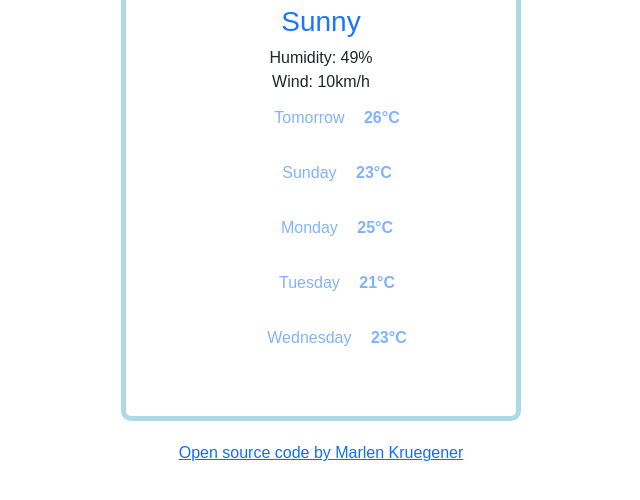
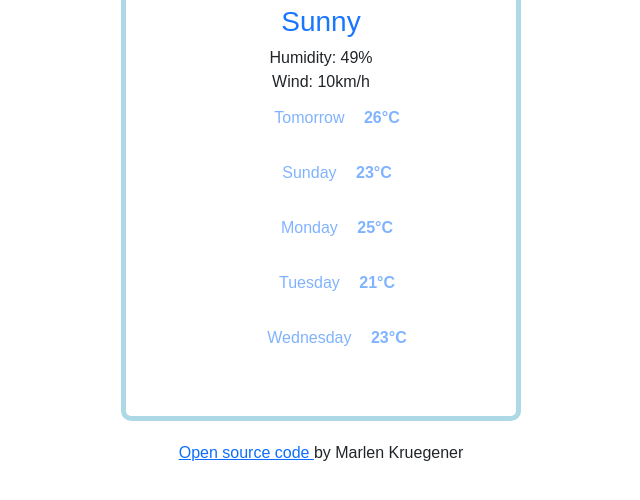
Before and after one commit to MarKru21/Shecodes-Project, a website built with Parcel: page index.html in a window 1280 px wide. Shown: the part 252-752 px from the top of the page, without its empty margins (319-959 px from the left). Built offline with nearby package versions, Linux system fonts and the light colour scheme; no server answers.

Commit message:
Updated the link to Github

```diff
--- a/index.html
+++ b/index.html
@@ -57,7 +57,7 @@
         </div>
     </div>
     <p>
-        <a href="https://github.com/MarKru21/Shecodes-Project" target="_blank"> Open source code </href>by Marlen Kruegener
+        <a href="https://github.com/MarKru21/Shecodes-Project" target="_blank"> Open source code </a> by Marlen Kruegener
     </p>
     <script src="src/index.js"></script>
 </body>
```
